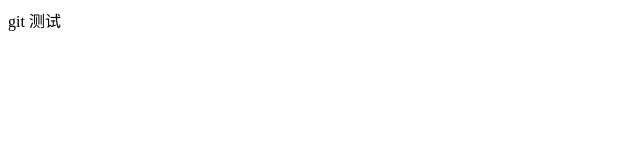
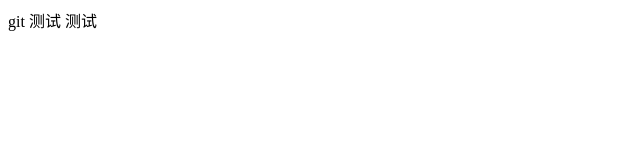
Before and after one commit to jiahuayi/demo, a plain HTML site: page index.html in a window 1280 px wide. Shown: the full height of the page, 0-640 px from the left. Drawn offline with Linux system fonts and the light colour scheme.

Commit message:
提交代码

```diff
--- a/index.html
+++ b/index.html
@@ -9,6 +9,9 @@
 <body>
     <div>
         git 测试
+        <span>
+            测试
+        </span>
     </div>
 </body>
 </html>
```
